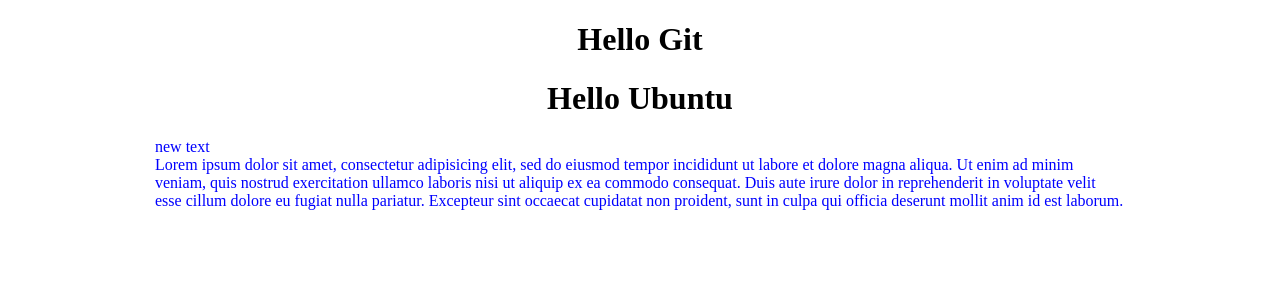
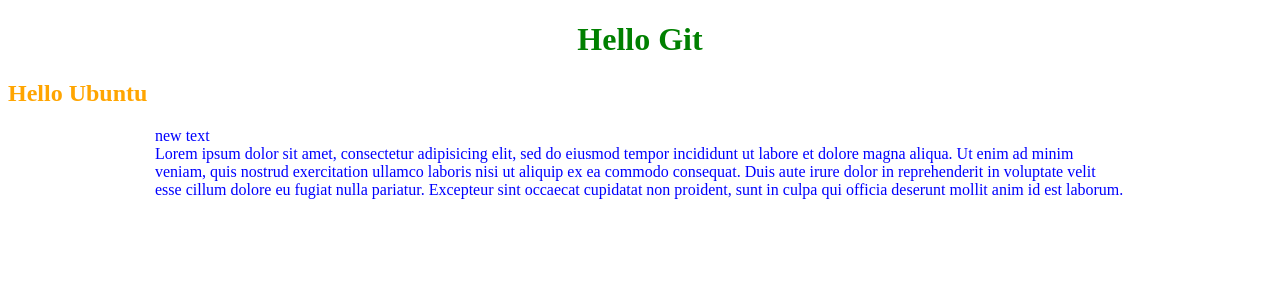
Before and after one commit to ArmenHarutyunyan1993/testgit, a PHP site: page / in a window 1280 px wide. Shown: the top 300 px of the page. Run offline with PHP 8.4, Linux system fonts and the light colour scheme.

Commit message:
added new style and text

```diff
--- a/index.html
+++ b/index.html
@@ -7,7 +7,7 @@
 </head>
 <body>
 	<h1>Hello Git</h1>
-	<h1>Hello Ubuntu</h1>
+	<h2>Hello Ubuntu</h2>
 	<p>new text</p>
 	<p>
 		Lorem ipsum dolor sit amet, consectetur adipisicing elit, sed do eiusmod
--- a/style2.css
+++ b/style2.css
@@ -4,5 +4,8 @@ p{
 	margin:0 auto;
 }
 h1{
-	color:black;
+	color:green;
 }
+h2{
+	color:orange;
+}
```
